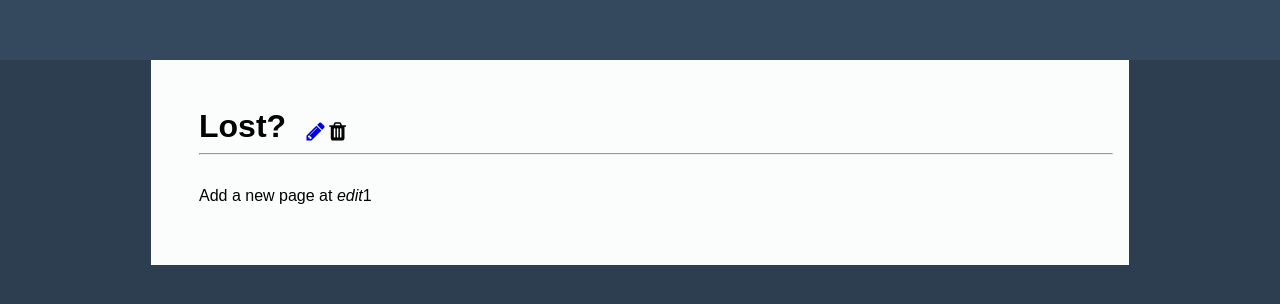
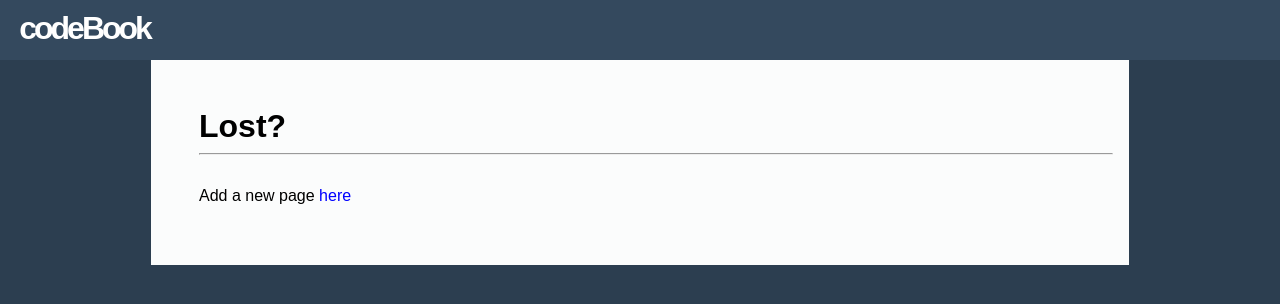
Before and after one commit to droidkid/codeBook, a Flask app: page /post/1 in a window 1280 px wide. Shown: the top 304 px of the page. Run offline with Flask 2, Linux system fonts and the light colour scheme; data comes from the database, SQL or seed files in the repository; both versions use the stored data as it was after the commit.

Commit message:
Added Header

```diff
--- a/codeBook/static/style.css
+++ b/codeBook/static/style.css
@@ -24,7 +24,23 @@ body{
     width:100%;
     height: 60px;
     background-color: #34495e;
+    color:white;
 }
+
+.header .header-title{
+    margin:0 0.3em;
+    padding-top:0.3em;
+    padding-left:0.3em;
+    height:60px;
+    letter-spacing:-3px;
+    font-size: 2em;
+    font-weight:bold;
+}
+
+.header a, a:visited, a:hover{
+    color:white;
+}
+
 
 .content{
     padding :1em;
@@ -38,6 +54,13 @@ body{
 }
 
 
+.content a, .content a:visited{
+    color:blue;
+    color:blue;
+}
+.content a:hover{
+    color:red;
+}
 
 .content .prettyprint{
     margin-left:0em;
--- a/codeBook/templates/base.html
+++ b/codeBook/templates/base.html
@@ -13,7 +13,9 @@
     </head>
     <body onLoad='prettyPrint()'>
         <div class='container'>
+
         <div class='header'>
+            <a href="/"><div class='header-title'>codeBook</div></a>
         </div>
 
         <div class='content'>
--- a/codeBook/templates/edit.html
+++ b/codeBook/templates/edit.html
@@ -1,7 +1,9 @@
 {% extends 'base.html' %}
 {% block content %}
 
+<div class="content-header">
 <h1> Edit/Add Post  </h1><hr/>
+</div>
 <div class = "section">
     <form method="POST">
         Post Title: <input type="text", name="postTitle" placeholder='Post Title' value="{{postTitle}}"></input><p/>
--- a/codeBook/templates/post.html
+++ b/codeBook/templates/post.html
@@ -3,7 +3,7 @@
 <div class="content-header">
     <h1 class="inline-heading">{{postTitle}}</h1> <span class="edit">
     {% if postCode %}
-    <a href = "{{url_for('edit', postCode=postCode)}}"><span class="fa fa-pencil fa-lg"></span></a>
+    <a href = "{{url_for('edit', postCode=postCode)}}" alt="edit this page"><span class="fa fa-pencil fa-lg"></span></a>
         <span class="fa fa-trash fa-lg"></span></span>
     {% endif %}
     <hr/>
--- a/codeBook/views.py
+++ b/codeBook/views.py
@@ -30,7 +30,7 @@ def edit(postCode):
         if not postTitle:
             e.append('Cannot Have Empty Post Title');
             return render_template('./edit.html',    title=postCode,
-                                    postTitle=postTitle, postContent = postContent,
+                                    postTitle=postTitle, postContent = postContent.rstrip(),
                                     password = '', mesg = mesg,
                                     tags = tags);
 
@@ -45,7 +45,7 @@ def edit(postCode):
         postContent = res['postContent'];
         tagList = db.getTagList(postCode);
         return render_template('./edit.html',    title=postCode,
-                                postTitle=postTitle, postContent = postContent,
+                                postTitle=postTitle, postContent = postContent.rstrip(),
                                 password = '', mesg = mesg,
                                 tags = ",".join(tagList));
 
@@ -56,13 +56,18 @@ def post(postCode):
     res = db.getPost(postCode);
     postCode = postCode;
     postTitle = 'Lost?'
-    postContent = 'Add a new page at /edit/'+postCode;
+    postContent = 'Add a new page [link here /edit/'+postCode+']';
 
     if res:
         postTitle = res['postTitle'];
         postContent = res['postContent'];
 
-
-    return render_template('./post.html', title=postCode, postCode=postCode,
+        return render_template('./post.html', title=postCode, postCode=postCode,
                            postTitle = postTitle,
                            postContent= parse(postContent));
+
+
+    else:
+        return render_template('./post.html', title="Lost?",
+                           postTitle = postTitle,
+                           postContent= parse(postContent));
```
Also changed, not shown: codeBook/db/codeBook.db.
